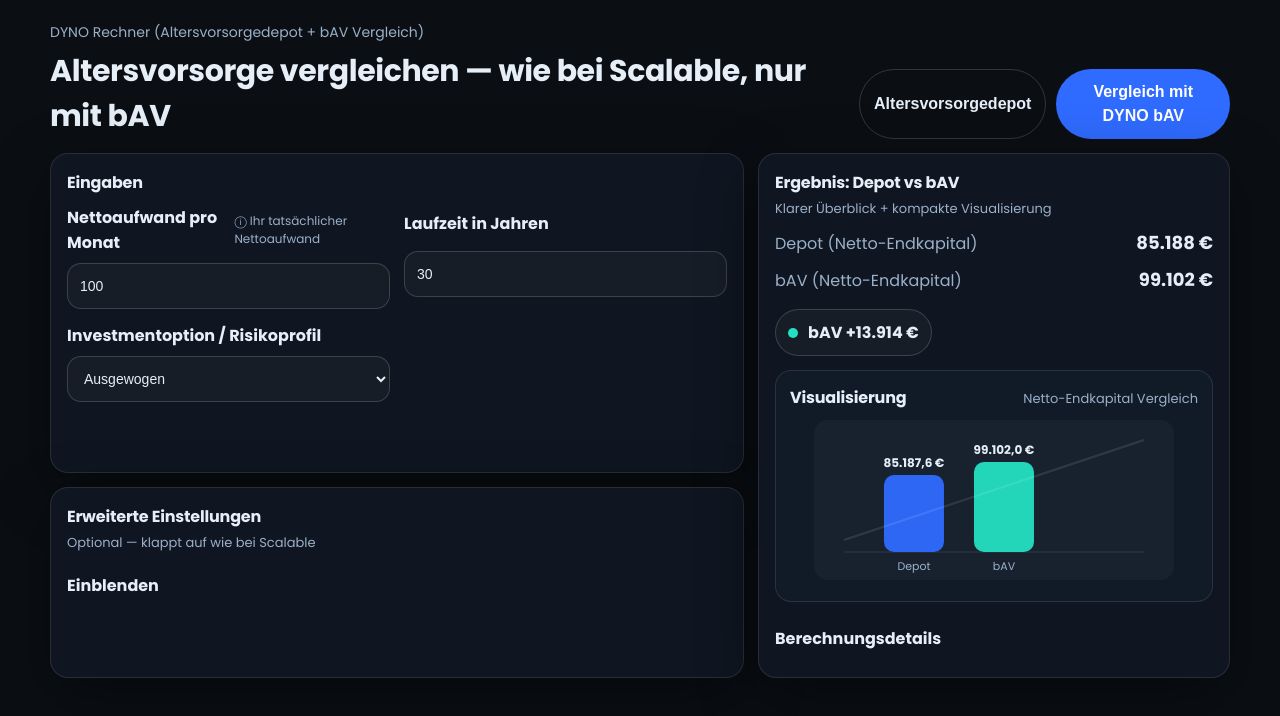
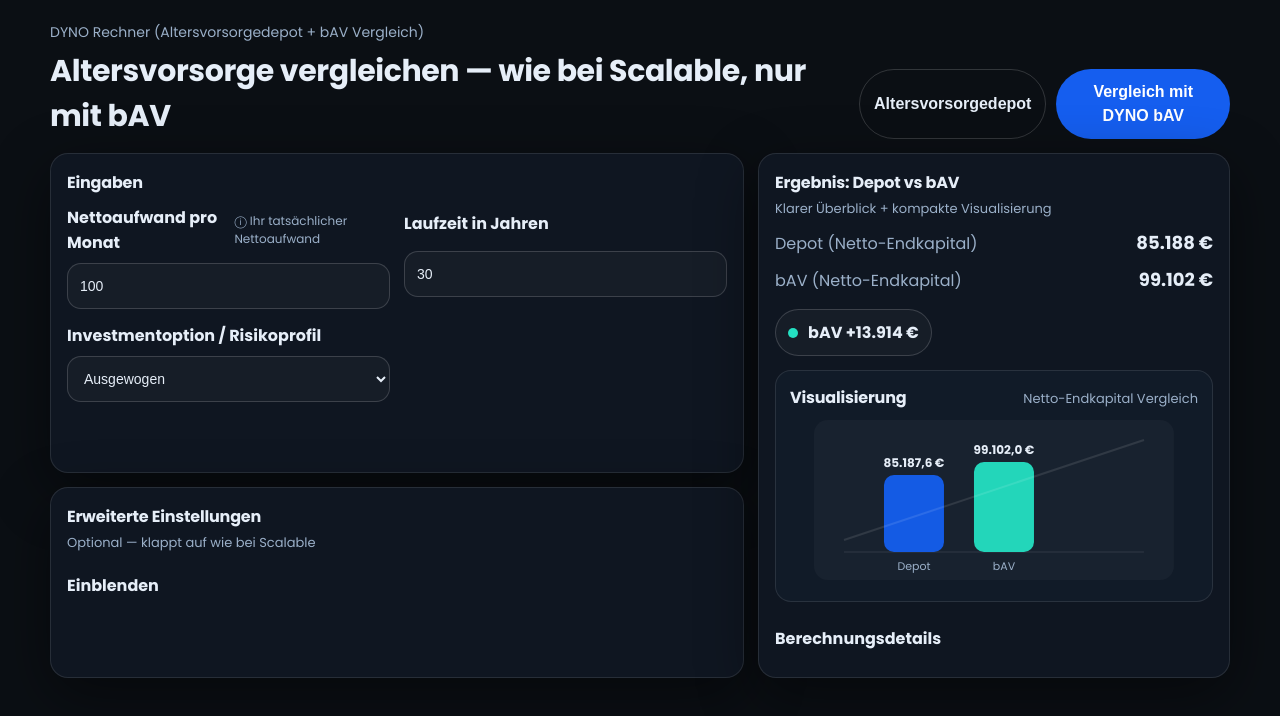
Before and after one commit to dynosaurmarc/dyno_website, a Next.js app: page /rechner in a window 1280 px wide. Shown: the top 716 px of the page. Built offline with nearby package versions, Linux system fonts and the light colour scheme.

Commit message:
Update DynoRechner.tsx

```diff
--- a/components/DynoRechner.tsx
+++ b/components/DynoRechner.tsx
@@ -58,7 +58,23 @@
 /**
  * Scalable-like Dark tokens (kannst du später auf DYNO Brand ziehen)
  */
-const TOKENS = {
+type Tokens = {
+  bg: string
+  panel: string
+  panel2: string
+  text: string
+  muted: string
+  border: string
+  border2: string
+  primary: string
+  accent: string
+  danger: string
+  warn: string
+  shadow: string
+  radius: number
+}
+
+const TOKENS: Tokens = {
   bg: "#0B0F14",
   panel: "#0F1621",
   panel2: "#111B28",
@@ -66,13 +82,13 @@
   muted: "#9BB0C9",
   border: "rgba(255,255,255,0.10)",
   border2: "rgba(255,255,255,0.16)",
-  primary: "#2F6BFF",
-  accent: "#24E0C2", // Scalable-like mint
+  primary: "#155EEF",
+  accent: "#24E0C2",
   danger: "#FF4D4F",
   warn: "#FFB020",
+  shadow: "0 18px 60px rgba(0,0,0,0.45)",
   radius: 18,
-  shadow: "0 18px 60px rgba(0,0,0,0.45)",
-} as const
+}
 
 export default function DynoRechner(props: {
   defaultNetOutlay?: number
```
